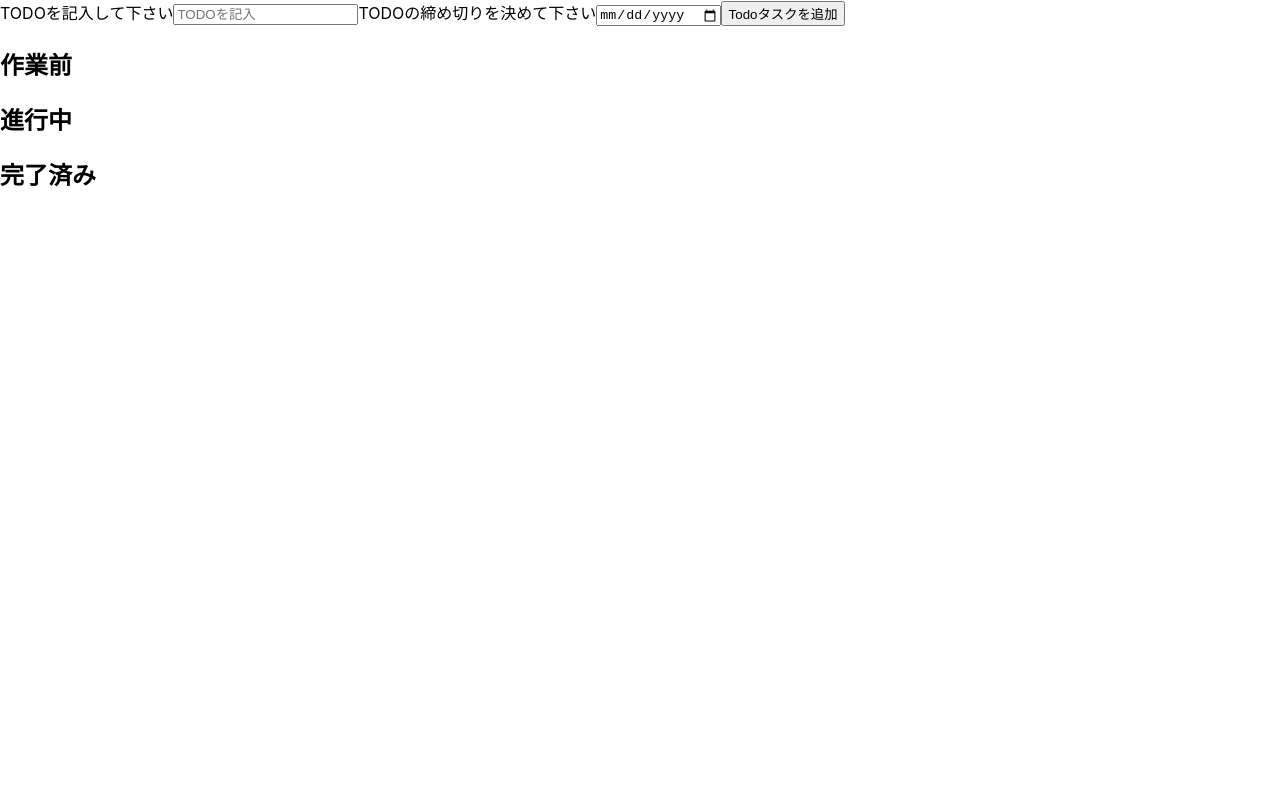
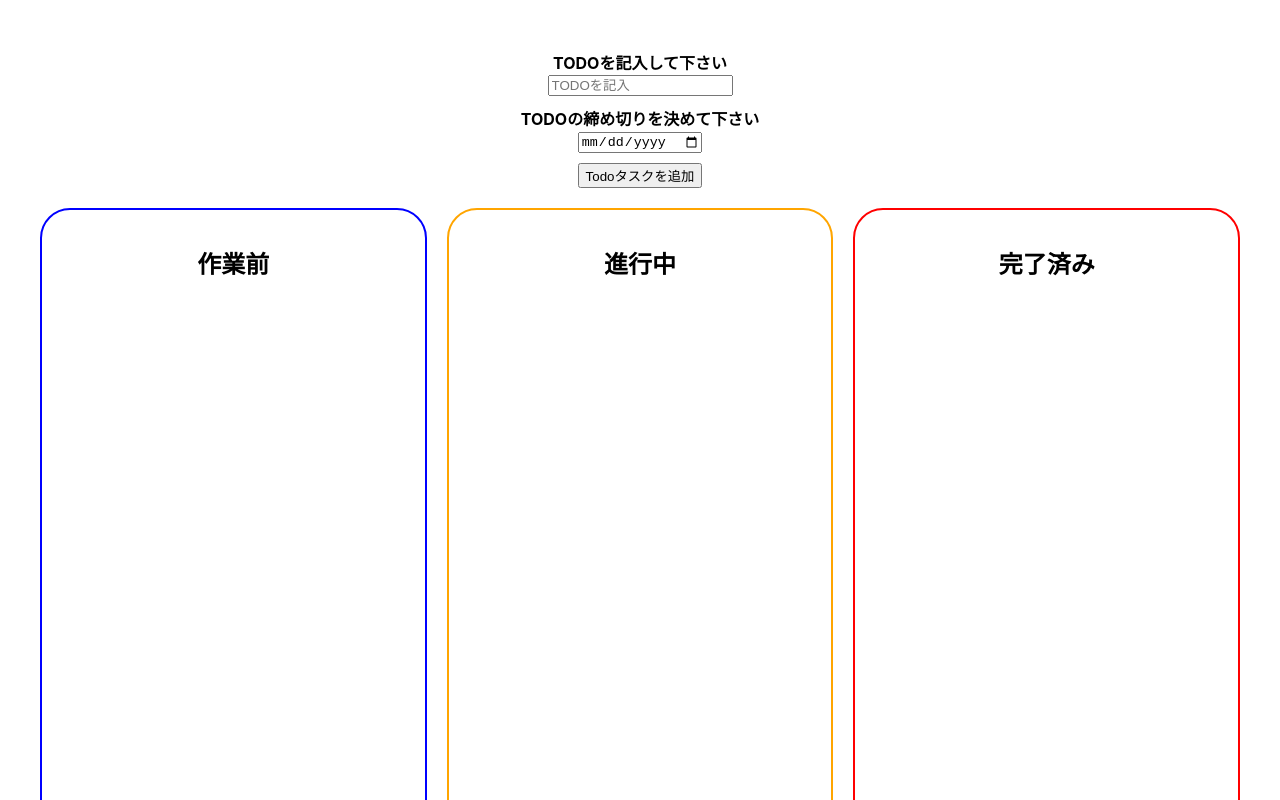
Before and after one commit to makoto-ogata/react-todo-app, a React (Create React App) app: page / in a window 1280 px wide. Shown: the top 800 px of the page. Built offline with nearby package versions, Linux system fonts and the light colour scheme.

Commit message:
added style

```diff
--- a/src/App.js
+++ b/src/App.js
@@ -2,6 +2,7 @@ import React, {useState} from 'react';
 import Input from "./components/Input"
 import Todo from "./components/Todo"
 import Progress from './components/Progress';
+import Done from './components/Done';
 
 const App =()=>{
   const [text, setText] = useState('');
@@ -12,7 +13,7 @@ const App =()=>{
   const onChangeTodoText =(e)=> setText(e.target.value);
   const onChangeDeadLine =(e)=> setDeadLine(e.target.value);
   const onClickAdd =()=> {
-    const listContent = `やること:${text}  締め切り日程:${deadLine}`;
+    const listContent = `・やること:${text} \n・締め切り日程:${deadLine}`;
     const newTodos = [...todoList, listContent];
     setTodoList(newTodos);
     setText('');
@@ -64,22 +65,10 @@ const App =()=>{
   return(
     <section className="wrap">
       <Input onChangeTodoText={onChangeTodoText} onClickAdd={onClickAdd} onChangeDeadLine={onChangeDeadLine} text={text} deadLine={deadLine}/>
-      <div className="todo-area">
+      <div className="all-todo-area">
         <Todo todoList={todoList} onClickProgress={onClickProgress} onClickDelete={onClickDelete} />
         <Progress progressTodoList={progressTodoList} onClickBackTodos={onClickBackTodos} onClickDone={onClickDone} />
-        <div className="todo-list-done">
-          <h2>完了済み</h2>
-          <ul>
-            {doneTodoList.map((todo,index) => {
-              return(
-                <li key={todo}>
-                  <span>{todo}</span>
-                  <button onClick={()=> onClickBackProgress(index)}>進行中に戻す</button>
-                </li>
-              )
-            })}
-          </ul>
-        </div>
+        <Done doneTodoList={doneTodoList} onClickBackProgress={onClickBackProgress}/>
       </div>
     </section>
   );
--- /dev/null
+++ b/src/components/Done.js
@@ -0,0 +1,22 @@
+const Done =(props)=> {
+  const {onClickBackProgress, doneTodoList} = props;
+  return(
+    <div className="todo-list-done">
+      <h2>完了済み</h2>
+      <ul>
+        {doneTodoList.map((todo,index) => {
+          return(
+            <li key={todo}>
+              <p>{todo}</p>
+              <div className="btn-wrap">
+                <button onClick={()=> onClickBackProgress(index)}>進行中に戻す</button>
+              </div>
+            </li>
+          )
+        })}
+      </ul>
+    </div>
+  );
+}
+
+export default Done;
--- a/src/components/Input.js
+++ b/src/components/Input.js
@@ -2,10 +2,14 @@ const Input =(props)=> {
   const {onChangeTodoText, onChangeDeadLine, onClickAdd, text, deadLine} = props;
   return (
     <div className="input-area">
-      <label>TODOを記入して下さい</label>
-      <input type="text" value={text} placeholder="TODOを記入" onChange={onChangeTodoText} />
-      <label>TODOの締め切りを決めて下さい</label>
-      <input type="date" value={deadLine} onChange={onChangeDeadLine} />
+      <div>
+        <label>TODOを記入して下さい</label>
+        <input type="text" value={text} placeholder="TODOを記入" onChange={onChangeTodoText} />
+      </div>
+        <label>TODOの締め切りを決めて下さい</label>
+        <input type="date" value={deadLine} onChange={onChangeDeadLine} />
+      <div>
+      </div>
       <button onClick={onClickAdd}>Todoタスクを追加</button>
     </div>
   )
--- a/src/components/Progress.js
+++ b/src/components/Progress.js
@@ -7,9 +7,11 @@ const Progress =(props)=> {
         {progressTodoList.map((todo,index) => {
           return(
             <li key={todo}>
-              <span>{todo}</span>
-              <button onClick={()=> onClickBackTodos(index)}>戻す</button>
-              <button onClick={()=> onClickDone(index)}>完了</button>
+              <p>{todo}</p>
+              <div className="btn-wrap">
+                <button onClick={()=> onClickBackTodos(index)}>戻す</button>
+                <button onClick={()=> onClickDone(index)}>完了</button>
+              </div>
             </li>
           )
         })}
--- a/src/components/Todo.js
+++ b/src/components/Todo.js
@@ -7,9 +7,11 @@ const Todo =(props)=> {
         {todoList.map((todo,index) => {
           return(
             <li key={todo}>
-              <span>{todo}</span>
-              <button onClick={()=> onClickProgress(index)}>進行中へ移動</button>
-              <button onClick={()=> onClickDelete(index)}>削除</button>
+              <p>{todo}</p>
+              <div className="btn-wrap">
+                <button onClick={()=> onClickProgress(index)}>進行中へ移動</button>
+                <button onClick={()=> onClickDelete(index)}>削除</button>
+              </div>
             </li>
           )
         })}
--- a/src/index.css
+++ b/src/index.css
@@ -8,6 +8,62 @@ body {
 }
 
 code {
-  font-family: source-code-pro, Menlo, Monaco, Consolas, 'Courier New',
-    monospace;
+  font-family: source-code-pro, Menlo, Monaco, Consolas, 'Courier New', monospace;
 }
+
+.wrap {
+  max-width: 1200px;
+  margin: 50px auto;
+}
+
+.input-area {
+  text-align: center;
+}
+
+.input-area div {
+  margin-bottom: 10px;
+}
+
+label {
+  font-weight: bold;
+  display: block;
+}
+
+.all-todo-area {
+  display: flex;
+  justify-content: center;
+  margin-top: 20px;
+  gap: 20px;
+}
+
+h2 {
+  text-align: center;
+}
+
+.all-todo-area > div {
+  width: calc(100% / 3);
+  height: 100vh;
+}
+
+.todo-list,
+.todo-list-progress,
+.todo-list-done {
+  border-radius: 30px;
+  padding: 15px;
+}
+
+.todo-list {
+  border: solid 2px blue;
+}
+
+.todo-list-progress {
+  border: solid 2px orange;
+}
+
+.todo-list-done {
+  border: solid 2px red;
+}
+
+ul {
+  list-style: none;
+}
```
